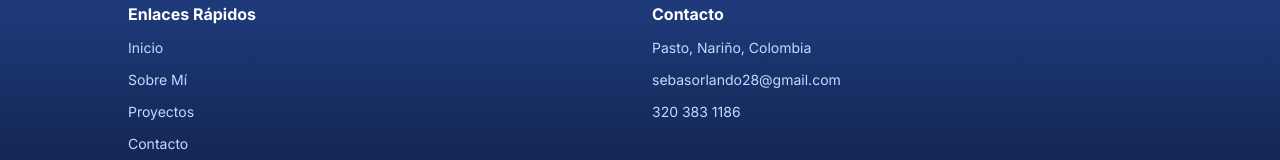
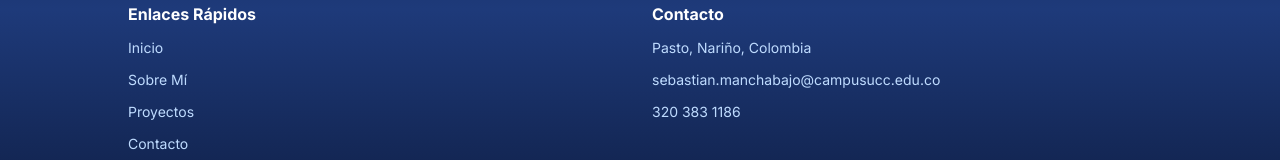
Before and after one commit to SebastianRosero16/Portafolio, a Next.js app: page / in a window 1280 px wide. Shown: the part 9385-9545 px from the top of the page. Built offline with nearby package versions, Linux system fonts and the light colour scheme.

Commit message:
fix: actualizar correo a sebastian.manchabajo@campusucc.edu.co

```diff
--- a/components/Contact.tsx
+++ b/components/Contact.tsx
@@ -7,7 +7,7 @@ import { useApp } from "@/context/AppContext";
 const contactInfo = [
   {
     labelKey: "contact.email",
-    value: "sebasorlando28@gmail.com",
+    value: "sebastian.manchabajo@campusucc.edu.co",
     gradient: "from-pink-500 to-red-400",
     icon: (
       <svg className="w-8 h-8 text-white" fill="none" stroke="currentColor" viewBox="0 0 24 24">
@@ -85,7 +85,7 @@ export default function Contact() {
     };
     setErrors(newErrors);
     if (Object.values(newErrors).some((err) => err)) return;
-    const mailto = `mailto:sebasorlando28@gmail.com?subject=${encodeURIComponent(form.subject)}&body=${encodeURIComponent(`Nombre: ${form.name}\nEmail: ${form.email}\n\n${form.message}`)}`;
+    const mailto = `mailto:sebastian.manchabajo@campusucc.edu.co?subject=${encodeURIComponent(form.subject)}&body=${encodeURIComponent(`Nombre: ${form.name}\nEmail: ${form.email}\n\n${form.message}`)}`;
     window.location.href = mailto;
   };
 
--- a/components/Footer.tsx
+++ b/components/Footer.tsx
@@ -31,7 +31,7 @@ export default function Footer() {
               <a href="https://github.com/SebastianRosero16" target="_blank" rel="noopener noreferrer" className="bg-white/10 hover:bg-white/20 text-white w-9 h-9 rounded-lg flex items-center justify-center transition-colors">
                 <svg className="w-4 h-4" fill="currentColor" viewBox="0 0 24 24"><path d="M12 0C5.374 0 0 5.373 0 12c0 5.302 3.438 9.8 8.207 11.387.599.111.793-.261.793-.577v-2.234c-3.338.726-4.033-1.416-4.033-1.416-.546-1.387-1.333-1.756-1.333-1.756-1.089-.745.083-.729.083-.729 1.205.084 1.839 1.237 1.839 1.237 1.07 1.834 2.807 1.304 3.492.997.107-.775.418-1.305.762-1.604-2.665-.305-5.467-1.334-5.467-5.931 0-1.311.469-2.381 1.236-3.221-.124-.303-.535-1.524.117-3.176 0 0 1.008-.322 3.301 1.23A11.509 11.509 0 0112 5.803c1.02.005 2.047.138 3.006.404 2.291-1.552 3.297-1.23 3.297-1.23.653 1.653.242 2.874.118 3.176.77.84 1.235 1.911 1.235 3.221 0 4.609-2.807 5.624-5.479 5.921.43.372.823 1.102.823 2.222v3.293c0 .319.192.694.801.576C20.566 21.797 24 17.3 24 12c0-6.627-5.373-12-12-12z" /></svg>
               </a>
-              <a href="mailto:sebasorlando28@gmail.com" className="bg-white/10 hover:bg-white/20 text-white w-9 h-9 rounded-lg flex items-center justify-center transition-colors">
+              <a href="mailto:sebastian.manchabajo@campusucc.edu.co" className="bg-white/10 hover:bg-white/20 text-white w-9 h-9 rounded-lg flex items-center justify-center transition-colors">
                 <svg className="w-4 h-4" fill="none" stroke="currentColor" viewBox="0 0 24 24"><path strokeLinecap="round" strokeLinejoin="round" strokeWidth={2} d="M3 8l7.89 5.26a2 2 0 002.22 0L21 8M5 19h14a2 2 0 002-2V7a2 2 0 00-2-2H5a2 2 0 00-2 2v10a2 2 0 002 2z" /></svg>
               </a>
             </div>
@@ -50,7 +50,7 @@ export default function Footer() {
             <div className="flex flex-col gap-3">
               <h4 className="text-white font-bold text-base">{t("footer.contact")}</h4>
               <p className="text-blue-200 text-sm">Pasto, Nariño, Colombia</p>
-              <p className="text-blue-200 text-sm">sebasorlando28@gmail.com</p>
+              <p className="text-blue-200 text-sm">sebastian.manchabajo@campusucc.edu.co</p>
               <p className="text-blue-200 text-sm">320 383 1186</p>
             </div>
           </div>
```
